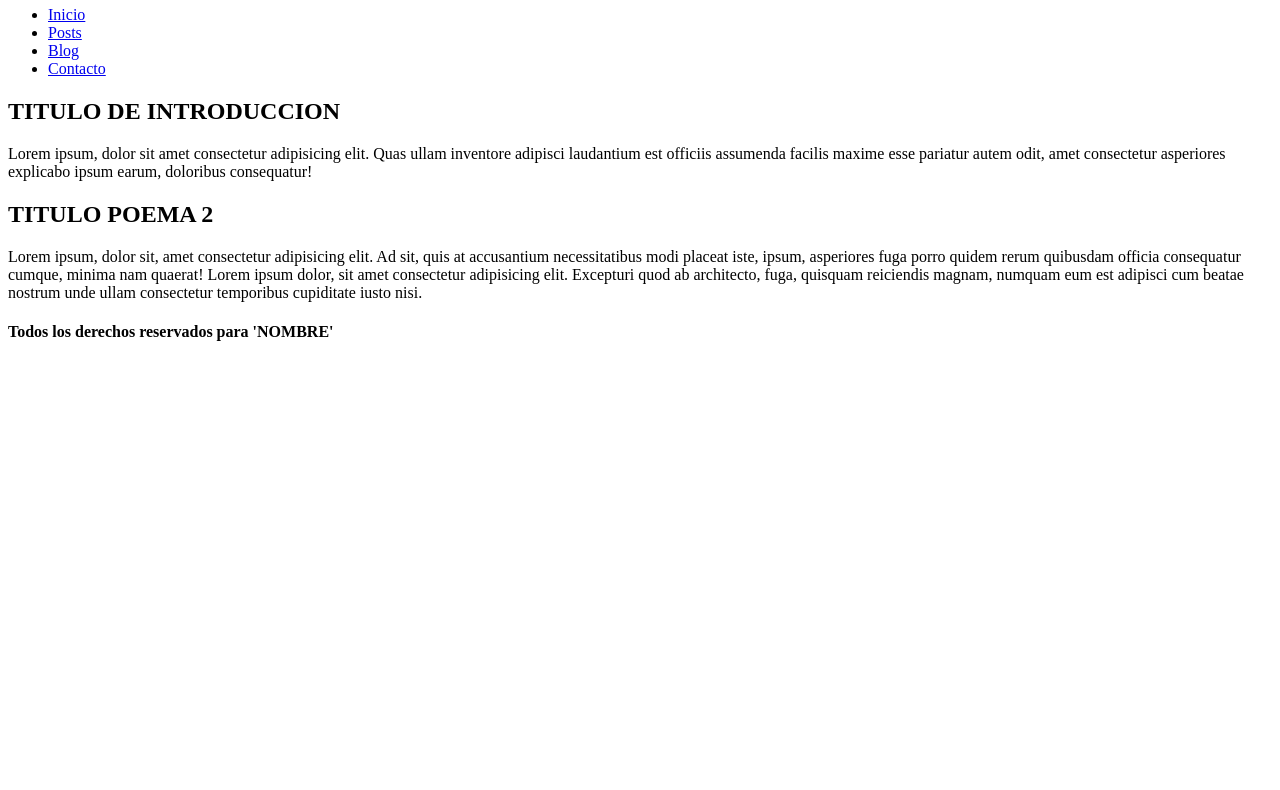
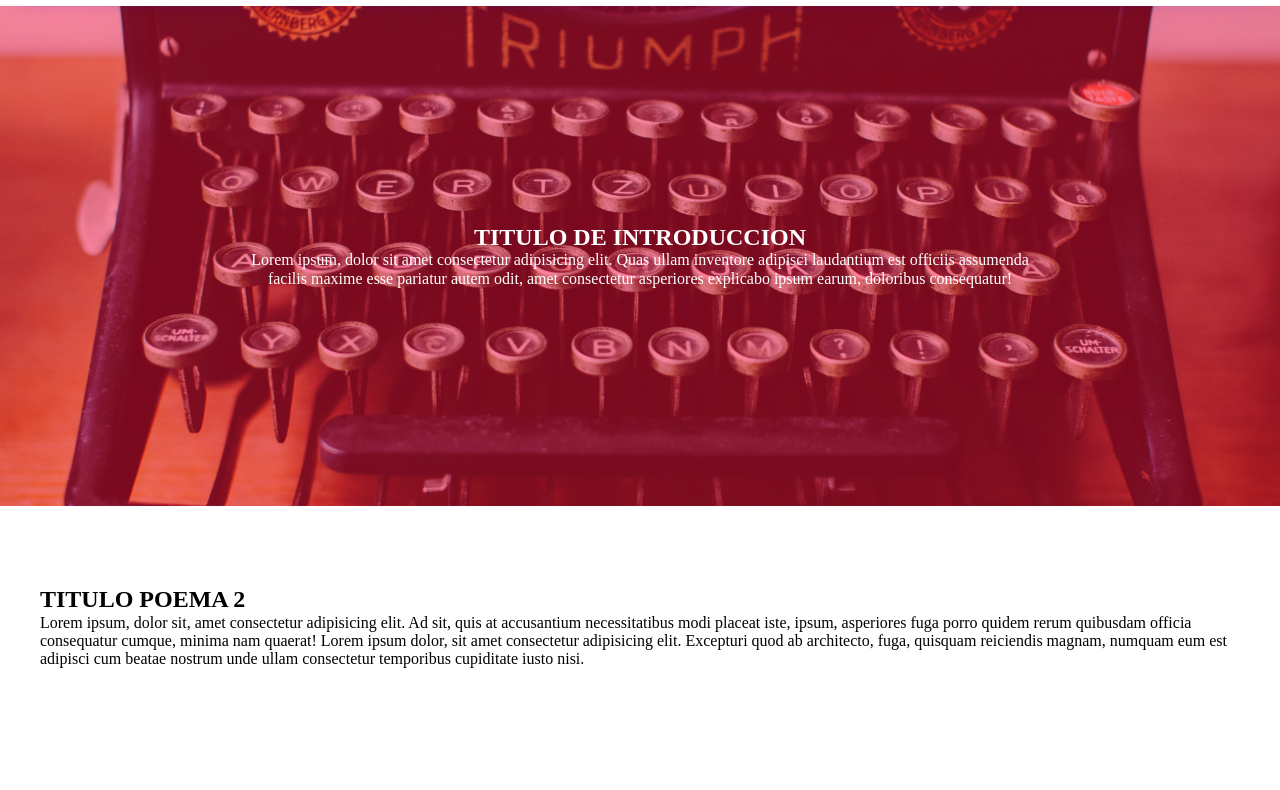
Before and after one commit to John17725/pojecto_1, a plain HTML site: page index.html in a window 1280 px wide. Shown: the part 74-864 px from the top of the page. Before the commit the page ends 800 px from the top, so only its background shows below. Drawn offline with Linux system fonts and the light colour scheme; the site is published under a folder, as on GitHub Pages, so addresses that start at the root find nothing.

Commit message:
CONF Styles

```diff
--- a/index.html
+++ b/index.html
@@ -3,8 +3,8 @@
 <head>
 	<meta charset="UTF-8">
 	<meta name="viewport" content="width=device-width, initial-scale=1.0">
-	<link rel="stylesheet" href="/styles/normalize.css">
-	<link rel="stylesheet" href="/styles/styles_index.css">
+	<link rel="stylesheet" href="styles/normalize.css">
+	<link rel="stylesheet" href="styles/styles_index.css">
 	<title>Inicio</title>
 </head>
 <body>
```
